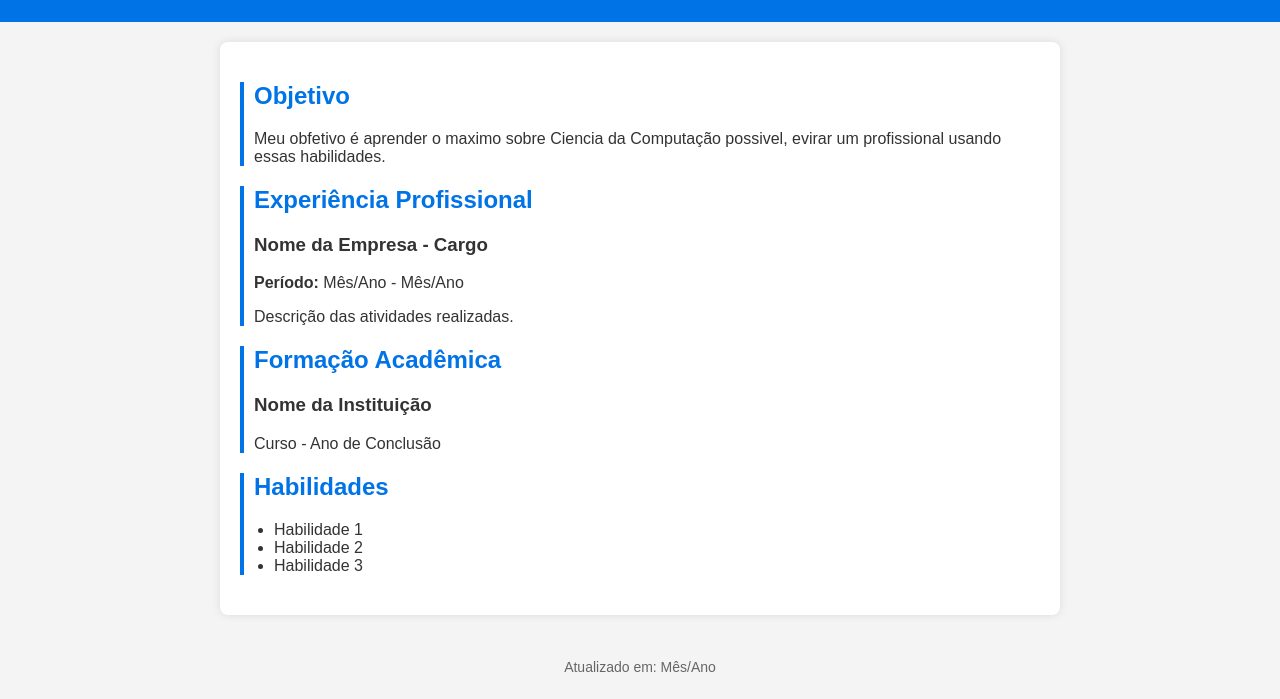
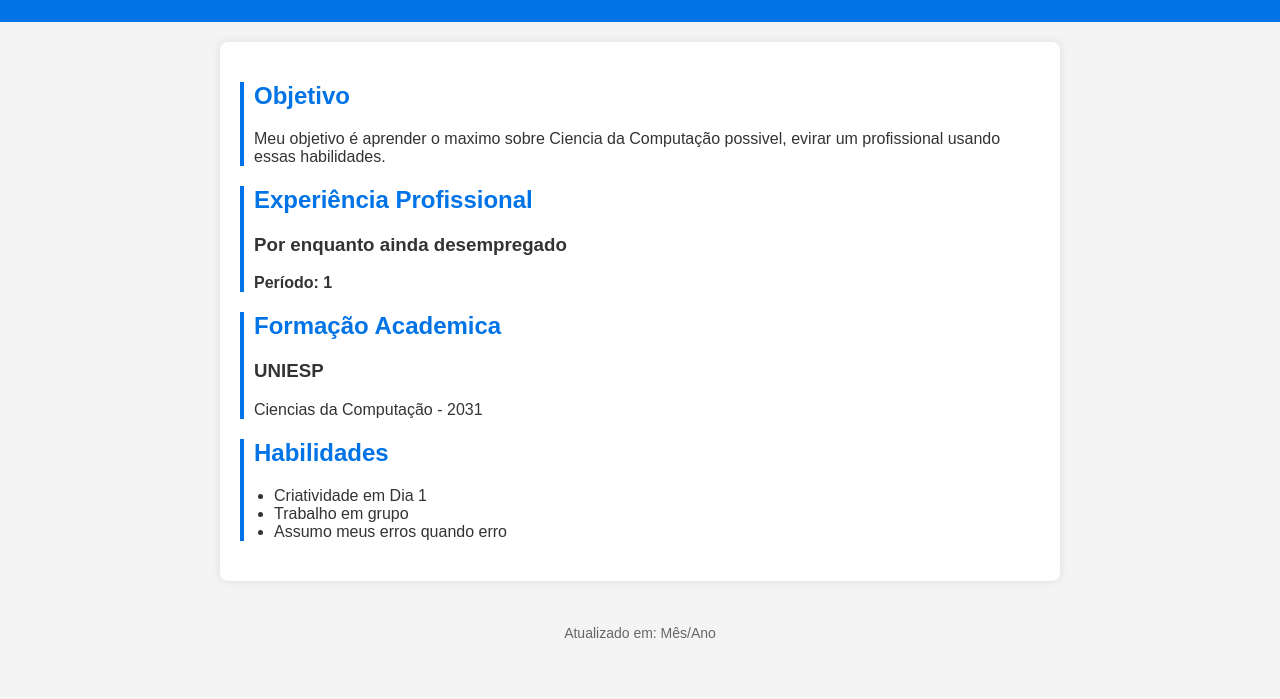
Before and after one commit to NisstonUniesp/proj_2025_2_CC_T_P1_447, a plain HTML site: page danilohehenittson.html in a window 1280 px wide. Shown: the part 106-805 px from the top of the page. Drawn offline with Linux system fonts and the light colour scheme.

Commit message:
Add files via upload

```diff
--- a/danilohehenittson.html
+++ b/danilohehenittson.html
@@ -72,28 +72,27 @@
     <main>
         <section>
             <h2>Objetivo</h2>
-            <p>Meu obfetivo é aprender o maximo sobre Ciencia da Computação possivel, evirar um profissional usando essas habilidades.</p>
+            <p>Meu objetivo é aprender o maximo sobre Ciencia da Computação possivel, evirar um profissional usando essas habilidades.</p>
         </section>
 
         <section>
             <h2>Experiência Profissional</h2>
-            <h3>Nome da Empresa - Cargo</h3>
-            <p><strong>Período:</strong> Mês/Ano - Mês/Ano</p>
-            <p>Descrição das atividades realizadas.</p>
+            <h3>Por enquanto ainda desempregado</h3>
+            <p><strong>Período: 1 </strong></p>
         </section>
 
         <section>
-            <h2>Formação Acadêmica</h2>
-            <h3>Nome da Instituição</h3>
-            <p>Curso - Ano de Conclusão</p>
+            <h2>Formação Academica</h2>
+            <h3>UNIESP</h3>
+            <p>Ciencias da Computação - 2031</p>
         </section>
 
         <section>
             <h2>Habilidades</h2>
             <ul>
-                <li>Habilidade 1</li>
-                <li>Habilidade 2</li>
-                <li>Habilidade 3</li>
+                <li>Criatividade em Dia 1</li>
+                <li>Trabalho em grupo</li>
+                <li>Assumo meus erros quando erro</li>
             </ul>
         </section>
     </main>
```
